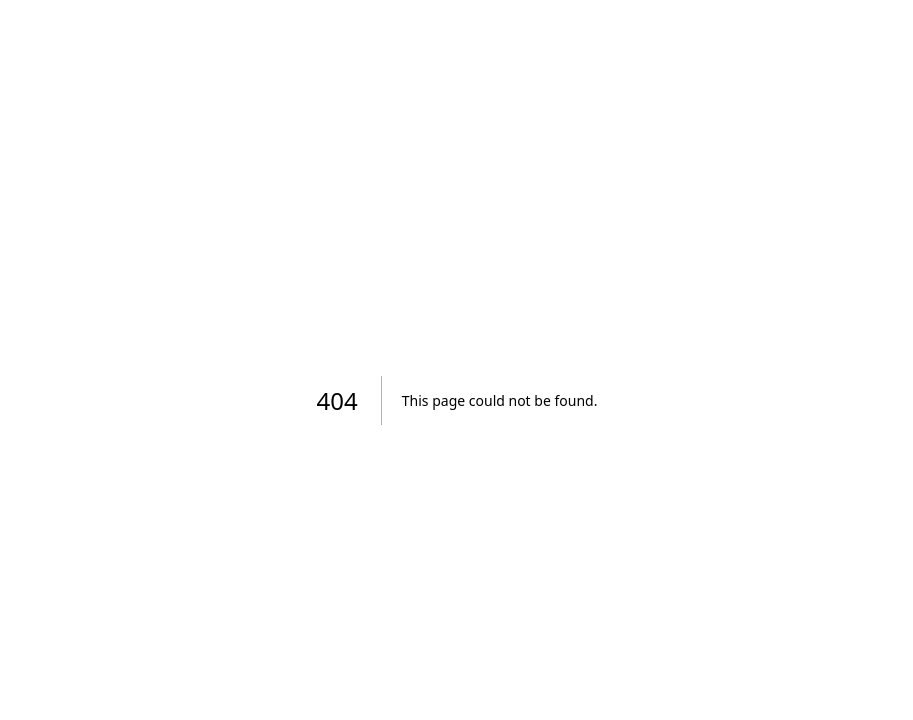
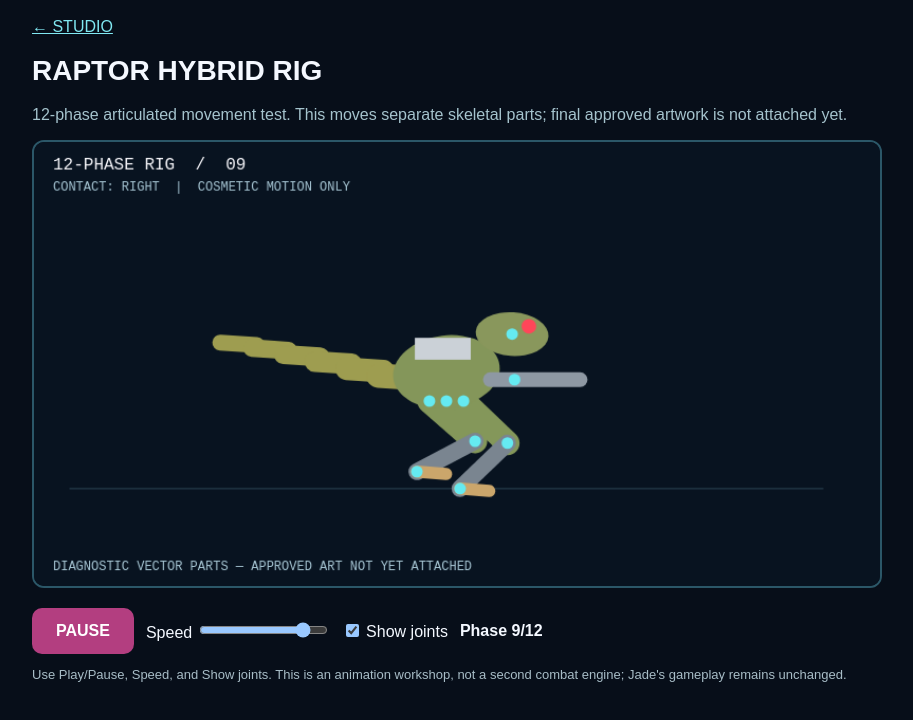
Before and after one commit to leslieadamsisrh-commits/god-mode-break-the-code2, a Next.js app: page /studio/rig/raptor in a window 1280 px wide. Before the commit this address had no page. Shown: the top 720 px of the page, without its empty margins (183-1096 px from the left). Built offline with nearby package versions, Linux system fonts and the light colour scheme.

Commit message:
Add interactive 12-phase Raptor skeletal rig preview using shared animation module

```diff
--- /dev/null
+++ b/app/studio/rig/raptor/page.tsx
@@ -0,0 +1,55 @@
+"use client";
+import {useEffect,useRef,useState} from "react";
+import {evaluateRaptorRig,type RigPose} from "../../../../lib/raptorHybridRig";
+export default function HybridRigPreview(){
+ const canvas=useRef<HTMLCanvasElement>(null),pose=useRef<RigPose|null>(null),running=useRef(true),speedRef=useRef(.85),jointRef=useRef(true);
+ const [playing,setPlaying]=useState(true),[speed,setSpeed]=useState(.85),[joints,setJoints]=useState(true),[phase,setPhase]=useState(0);
+ useEffect(()=>{running.current=playing},[playing]);
+ useEffect(()=>{speedRef.current=speed},[speed]);
+ useEffect(()=>{jointRef.current=joints},[joints]);
+ useEffect(()=>{
+ let raf=0,last=0,clock=0,lastPhase=-1;
+ const line=(g:CanvasRenderingContext2D,x:number,y:number,X:number,Y:number,width:number,color:string)=>{g.strokeStyle=color;g.lineWidth=width;g.lineCap="round";g.beginPath();g.moveTo(x,y);g.lineTo(X,Y);g.stroke()};
+ const frame=(now:number)=>{
+  const dt=Math.min(.05,last?(now-last)/1000:0);last=now;if(running.current)clock+=dt;
+  const p=evaluateRaptorRig({time:clock,speed:speedRef.current*300,runSpeed:300,facing:0,aim:0,state:"run"});pose.current=p;
+  if(p.phase!==lastPhase){lastPhase=p.phase;setPhase(p.phase+1)}
+  const c=canvas.current,g=c?.getContext("2d");
+  if(g&&c){
+   g.fillStyle="#081320";g.fillRect(0,0,c.width,c.height);
+   g.save();g.translate(390,245);g.scale(2.3,2.3);
+   const b=p.bones;
+   g.strokeStyle="#243b4a";g.lineWidth=.5;g.beginPath();g.moveTo(-155,36);g.lineTo(155,36);g.stroke();
+   // Diagnostic puppet shapes: intentionally NOT the approved separated Raptor artwork.
+   for(let i=5;i>=0;i--){const q=b[("tail"+i) as keyof typeof b];line(g,q.x,q.y,q.x-15,q.y-1,10-i*.7,"#9e9d50");}
+   for(const side of ["left","right"] as const){
+    const hip=b[(side+"Thigh") as keyof typeof b],knee=b[(side+"Shin") as keyof typeof b],foot=b[(side+"Foot") as keyof typeof b];
+    line(g,hip.x,hip.y,knee.x,knee.y,10,"#84975a");line(g,knee.x,knee.y,foot.x,foot.y,7,"#7a8590");line(g,foot.x,foot.y,foot.x+12,foot.y+1,5,"#cba66b");
+   }
+   g.fillStyle="#84965a";g.beginPath();g.ellipse(0,-12,22,15,-.12,0,Math.PI*2);g.fill();
+   g.fillStyle="#cbd1d7";g.fillRect(-13,-26,23,9);
+   const h=b.head;g.save();g.translate(h.x,h.y);g.rotate(h.angle);g.fillStyle="#89975c";g.beginPath();g.ellipse(0,0,15,9,.1,0,Math.PI*2);g.fill();g.fillStyle="#ff4659";g.beginPath();g.arc(7,-3,3,0,Math.PI*2);g.fill();g.restore();
+   const w=b.weapon;line(g,w.x-10,w.y,w.x+27,w.y,6,"#8e98a3");
+   if(jointRef.current){g.fillStyle="#65eaf1";for(const key of ["root","head","weapon","leftThigh","rightThigh","leftShin","rightShin","leftFoot","rightFoot"] as const){const q=b[key];g.beginPath();g.arc(q.x,q.y,2.4,0,Math.PI*2);g.fill()}}
+   g.restore();
+   g.fillStyle="#f6f6fa";g.font="16px monospace";g.fillText("12-PHASE RIG  /  "+String(p.phase+1).padStart(2,"0"),18,26);
+   g.fillStyle="#a7c6d4";g.font="12px monospace";g.fillText("CONTACT: "+p.contact.toUpperCase()+"  |  COSMETIC MOTION ONLY",18,46);
+   g.fillText("DIAGNOSTIC VECTOR PARTS — APPROVED ART NOT YET ATTACHED",18,405);
+  }
+  raf=requestAnimationFrame(frame);
+ };
+ raf=requestAnimationFrame(frame);return()=>cancelAnimationFrame(raf);
+ },[]);
+ return <main style={{position:"fixed",inset:0,overflowY:"auto",background:"#070e19",color:"#f4f8ff",padding:"18px",fontFamily:"Arial,sans-serif",touchAction:"pan-y"}}>
+ <div style={{maxWidth:850,margin:"auto"}}><a href="/studio" style={{color:"#80e8f2"}}>← STUDIO</a><h1 style={{fontSize:28}}>RAPTOR HYBRID RIG</h1>
+ <p style={{color:"#a5c3cd"}}>12-phase articulated movement test. This moves separate skeletal parts; final approved artwork is not attached yet.</p>
+ <canvas ref={canvas} width={800} height={420} style={{width:"100%",height:"auto",border:"2px solid #2b5768",borderRadius:12}}/>
+ <div style={{display:"flex",gap:12,flexWrap:"wrap",alignItems:"center",marginTop:16}}>
+ <button onClick={()=>setPlaying(v=>!v)} style={{padding:"14px 24px",borderRadius:10,background:"#b33e80",color:"white",border:0,fontWeight:800}}>{playing?"PAUSE":"PLAY"}</button>
+ <label>Speed <input type="range" min="0" max="1" step=".05" value={speed} onChange={e=>setSpeed(Number(e.target.value))}/></label>
+ <label><input type="checkbox" checked={joints} onChange={e=>setJoints(e.target.checked)}/> Show joints</label>
+ <strong>Phase {phase}/12</strong>
+ </div>
+ <p style={{fontSize:13,color:"#a8bdc7"}}>Use Play/Pause, Speed, and Show joints. This is an animation workshop, not a second combat engine; Jade's gameplay remains unchanged.</p>
+ </div></main>;
+}
```
